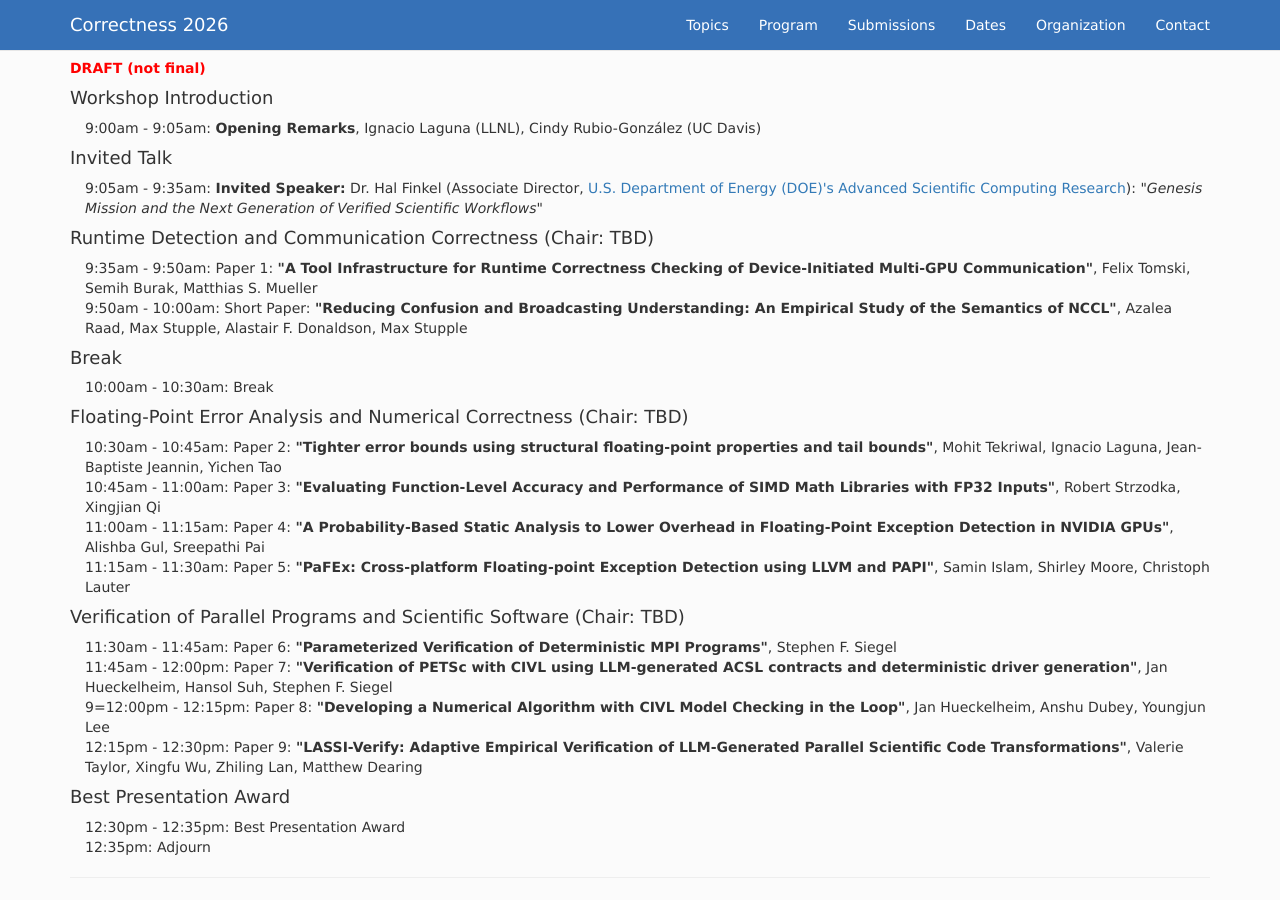
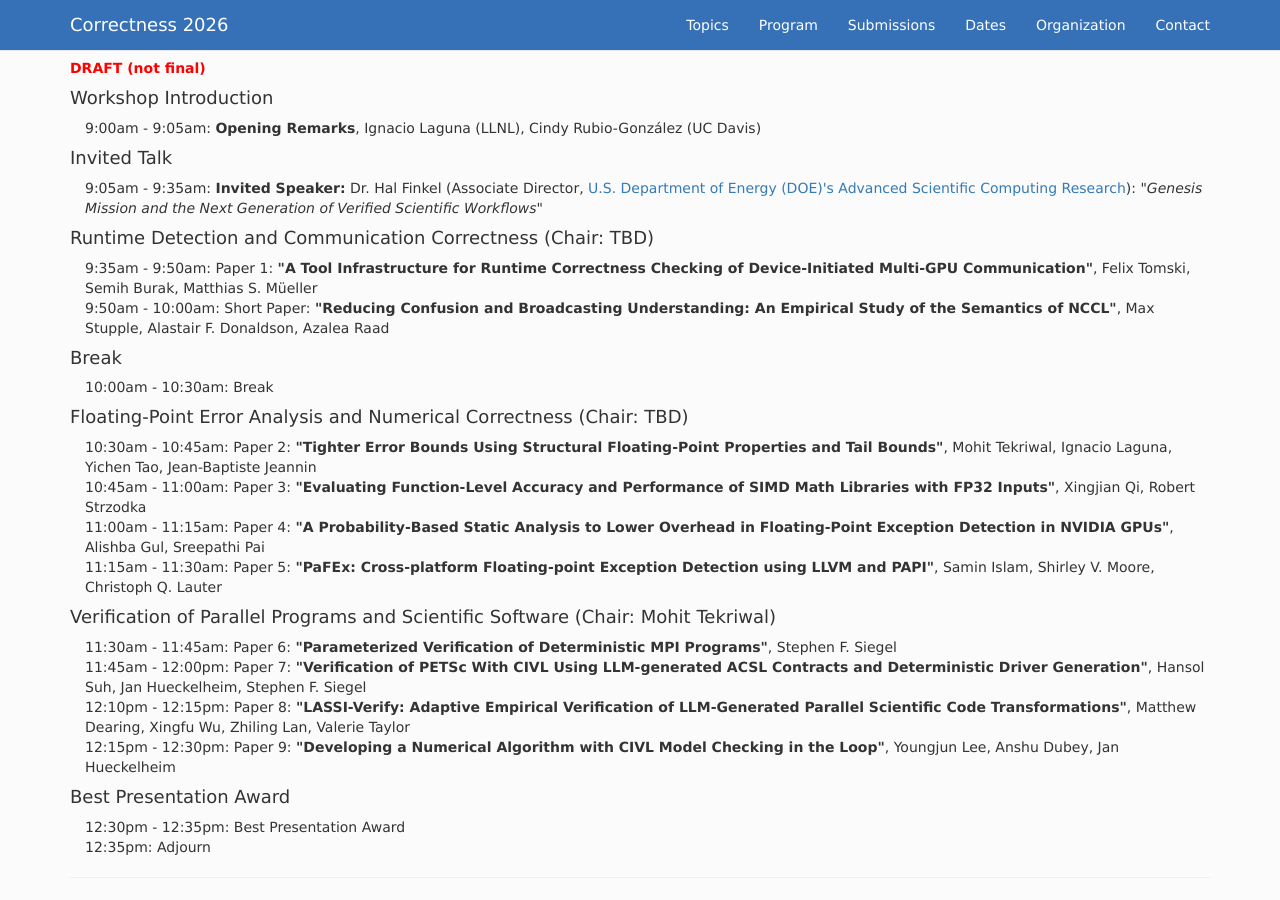
Before and after one commit to correctness-workshop/2026, a Jekyll site: the page built from index.md, in a window 1280 px wide and 900 px high, scrolled down 3769 px. Built offline with Jekyll 4.4.1, drawn with Linux system fonts in a browser that asks for light colours; nearby versions of some CDN libraries; the list of posts is cut into pages by our own code.

Commit message:
fixed agenda

```diff
--- a/index.md
+++ b/index.md
@@ -196,9 +196,9 @@ All time zones are AOE.
 #### Runtime Detection and Communication Correctness (Chair: TBD)
 <table>
 
-<tr><td width="15">  </td> <td>9:35am - 9:50am:  Paper 1:  <b>"A Tool Infrastructure for Runtime Correctness Checking of Device-Initiated Multi-GPU Communication"</b>,  Felix Tomski, Semih Burak, Matthias S. Mueller </td> </tr>
+<tr><td width="15">  </td> <td>9:35am - 9:50am:  Paper 1:  <b>"A Tool Infrastructure for Runtime Correctness Checking of Device-Initiated Multi-GPU Communication"</b>,  Felix Tomski, Semih Burak, Matthias S. Müeller </td> </tr>
 
-<tr><td width="15">  </td> <td>9:50am - 10:00am:  Short Paper:  <b>"Reducing Confusion and Broadcasting Understanding: An Empirical Study of the Semantics of NCCL"</b>, Azalea Raad, Max Stupple, Alastair F. Donaldson, Max Stupple</td> </tr>
+<tr><td width="15">  </td> <td>9:50am - 10:00am:  Short Paper:  <b>"Reducing Confusion and Broadcasting Understanding: An Empirical Study of the Semantics of NCCL"</b>, Max Stupple, Alastair F. Donaldson, Azalea Raad</td> </tr>
 </table>
 
 #### Break
@@ -209,25 +209,25 @@ All time zones are AOE.
 #### Floating-Point Error Analysis and Numerical Correctness (Chair: TBD)
 <table>
 
-<tr><td width="15">  </td> <td>10:30am - 10:45am:  Paper 2:  <b>"Tighter error bounds using structural floating-point properties and tail bounds"</b>,  Mohit Tekriwal, Ignacio Laguna, Jean-Baptiste Jeannin, Yichen Tao</td> </tr>
+<tr><td width="15">  </td> <td>10:30am - 10:45am:  Paper 2:  <b>"Tighter Error Bounds Using Structural Floating-Point Properties and Tail Bounds"</b>, Mohit Tekriwal, Ignacio Laguna, Yichen Tao, Jean-Baptiste Jeannin</td> </tr>
 
-<tr><td width="15">  </td> <td>10:45am - 11:00am:  Paper 3:  <b>"Evaluating Function-Level Accuracy and Performance of SIMD Math Libraries with FP32 Inputs"</b>,  Robert Strzodka, Xingjian Qi</td> </tr>
+<tr><td width="15">  </td> <td>10:45am - 11:00am:  Paper 3:  <b>"Evaluating Function-Level Accuracy and Performance of SIMD Math Libraries with FP32 Inputs"</b>,  Xingjian Qi, Robert Strzodka</td> </tr>
 
 <tr><td width="15">  </td> <td>11:00am - 11:15am:  Paper 4:  <b>"A Probability-Based Static Analysis to Lower Overhead in Floating-Point Exception Detection in NVIDIA GPUs"</b>,  Alishba Gul, Sreepathi Pai </td> </tr>
 
-<tr><td width="15">  </td> <td>11:15am - 11:30am:  Paper 5:  <b>"PaFEx: Cross-platform Floating-point Exception Detection using LLVM and PAPI"</b>, Samin Islam, Shirley Moore, Christoph Lauter </td> </tr>
+<tr><td width="15">  </td> <td>11:15am - 11:30am:  Paper 5:  <b>"PaFEx: Cross-platform Floating-point Exception Detection using LLVM and PAPI"</b>, Samin Islam, Shirley V. Moore, Christoph Q. Lauter </td> </tr>
 </table>
 
-#### Verification of Parallel Programs and Scientific Software (Chair: TBD)
+#### Verification of Parallel Programs and Scientific Software (Chair: Mohit Tekriwal)
 <table>
 
 <tr><td width="15">  </td> <td>11:30am - 11:45am:  Paper 6:  <b>"Parameterized Verification of Deterministic MPI Programs"</b>,  Stephen F. Siegel </td> </tr>
 
-<tr><td width="15">  </td> <td>11:45am - 12:00pm:  Paper 7:  <b>"Verification of PETSc with CIVL using LLM-generated ACSL contracts and deterministic driver generation"</b>,  Jan Hueckelheim, Hansol Suh, Stephen F. Siegel </td> </tr>
+<tr><td width="15">  </td> <td>11:45am - 12:00pm:  Paper 7:  <b>"Verification of PETSc With CIVL Using LLM-generated ACSL Contracts and Deterministic Driver Generation"</b>,  Hansol Suh, Jan Hueckelheim, Stephen F. Siegel </td> </tr>
 
-<tr><td width="15">  </td> <td>9=12:00pm - 12:15pm:  Paper 8:  <b>"Developing a Numerical Algorithm with CIVL Model Checking in the Loop"</b>,  Jan Hueckelheim, Anshu Dubey, Youngjun Lee </td> </tr>
+<tr><td width="15">  </td> <td>12:10pm - 12:15pm:  Paper 8:  <b>"LASSI-Verify: Adaptive Empirical Verification of LLM-Generated Parallel Scientific Code Transformations"</b>, Matthew Dearing, Xingfu Wu, Zhiling Lan, Valerie Taylor  </td> </tr>
 
-<tr><td width="15">  </td> <td>12:15pm - 12:30pm:  Paper 9:  <b>"LASSI-Verify: Adaptive Empirical Verification of LLM-Generated Parallel Scientific Code Transformations"</b>,  Valerie Taylor, Xingfu Wu, Zhiling Lan, Matthew Dearing </td> </tr>
+<tr><td width="15">  </td> <td>12:15pm - 12:30pm:  Paper 9:  <b>"Developing a Numerical Algorithm with CIVL Model Checking in the Loop"</b>, Youngjun Lee, Anshu Dubey, Jan Hueckelheim</td> </tr>
 </table>
 
 #### Best Presentation Award
```
